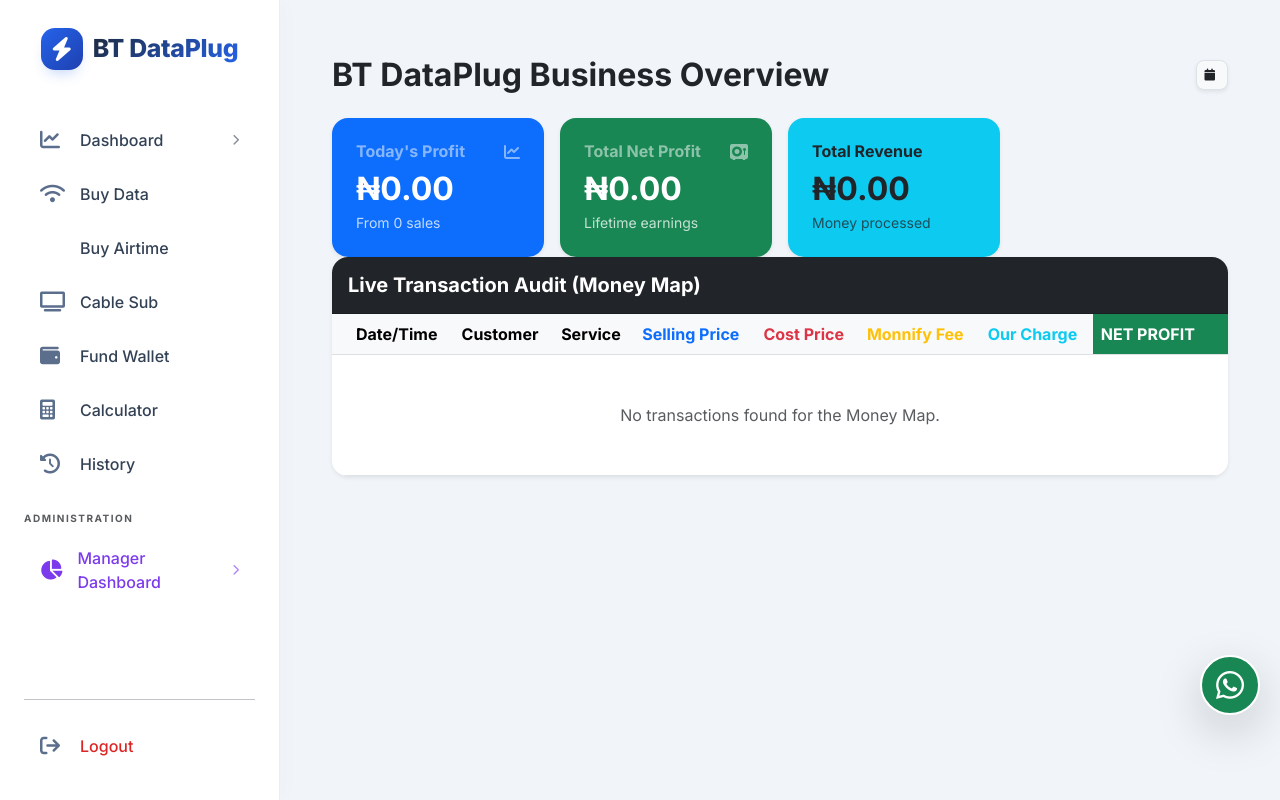
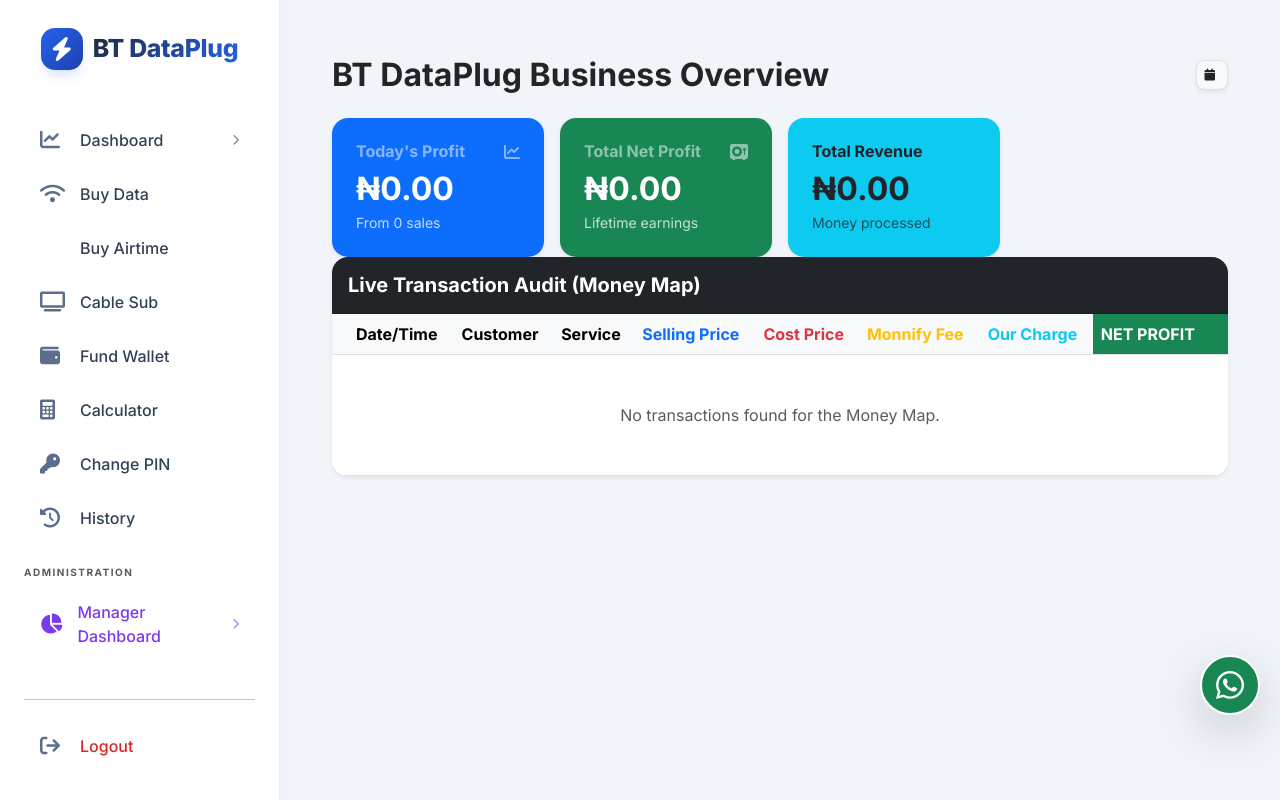
Before and after one commit to Yusuf-Babagana/bt-dataplug, a Django app: page /staff/dashboard/ in a window 1280 px wide. Run offline with Django 5.2, Linux system fonts and the light colour scheme; the visitor is signed in with stand-in values (Sample User, id 1); data that the repository does not hold is empty.

Commit message:
Added PIN changing functionality

```diff
--- a/templates/base.html
+++ b/templates/base.html
@@ -361,6 +361,10 @@
                 <i class="fa-solid fa-calculator icon-left"></i>
                 <span>Calculator</span>
             </a>
+            <a href="{% url 'change_pin' %}" class="nav-item-custom">
+                <i class="fa-solid fa-key icon-left"></i>
+                <span>Change PIN</span>
+            </a>
             <a href="{% url 'transaction_history' %}" class="nav-item-custom">
                 <i class="fa-solid fa-clock-rotate-left icon-left"></i>
                 <span>History</span>
@@ -437,6 +441,9 @@
             </a>
             <a href="#" class="nav-item-custom">
                 <i class="fa-solid fa-calculator icon-left"></i> Calculator
+            </a>
+            <a href="{% url 'change_pin' %}" class="nav-item-custom">
+                <i class="fa-solid fa-key icon-left"></i> Change PIN
             </a>
             <a href="{% url 'transaction_history' %}" class="nav-item-custom">
                 <i class="fa-regular fa-clock icon-left"></i> History
```
